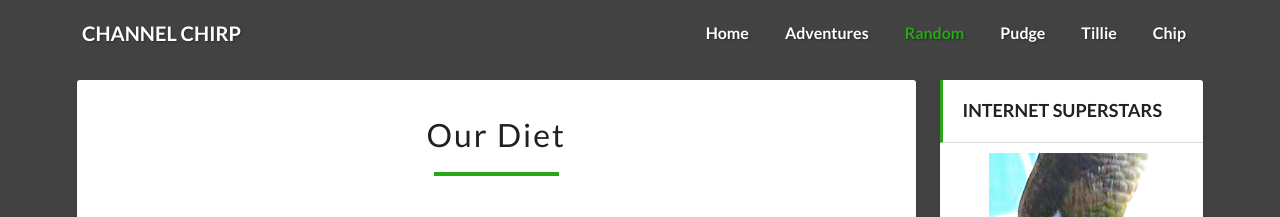
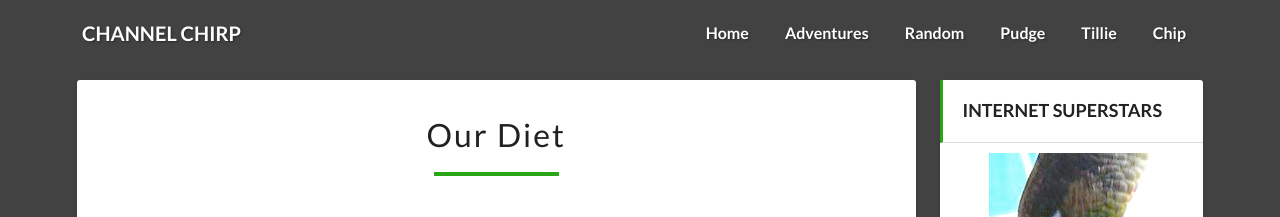
Before and after one commit to ChannelChirp/website, a Jekyll site: the page built from diet.md, in a window 1280 px wide. Shown: the top 217 px of the page. Built offline with Jekyll 4.4.1, drawn with Linux system fonts in a browser that asks for light colours.

Commit message:
fix: accessibility and

```diff
--- a/_includes/navbar.html
+++ b/_includes/navbar.html
@@ -1,14 +1,14 @@
 <nav class="navbar navbar-expand-md fixed-top navbar-light bg-white lh-nav-bg-transform">
   <div class="container">
     <a class="navbar-brand" href="{{ '/' | relative_url }}">Channel Chirp</a>
-    <button class="navbar-toggler" type="button" data-bs-toggle="collapse" data-bs-target="#mainNav">
+    <button class="navbar-toggler" type="button" data-bs-toggle="collapse" data-bs-target="#mainNav" aria-label="Hamburger Menu">
       <span class="navbar-toggler-icon"></span>
     </button>
     <div class="collapse navbar-collapse" id="mainNav">
       <ul class="navbar-nav ms-auto">
         <li class="nav-item"><a class="nav-link {% if page.url == '/' %}active{% endif %}" href="{{ '/' | relative_url }}">Home</a></li>
         <li class="nav-item"><a class="nav-link {% if page.url contains '/adventures/' %}active{% endif %}" href="{{ '/adventures/' | relative_url }}">Adventures</a></li>
-        <li class="nav-item"><a class="nav-link {% if page.url == '/diet/' %}active{% endif %}" href="{{ '#' | relative_url }}" onclick="goToRandomPost(); return false;">Random</a></li>
+        <li class="nav-item"><a class="nav-link" href="{{ '#' | relative_url }}" onclick="goToRandomPost(); return false;">Random</a></li>
         <li class="nav-item"><a class="nav-link {% if page.url == '/pudge/' %}active{% endif %}" href="{{ '/pudge/' | relative_url }}">Pudge</a></li>
         <li class="nav-item"><a class="nav-link {% if page.url == '/tillie/' %}active{% endif %}" href="{{ '/tillie/' | relative_url }}">Tillie</a></li>
         <li class="nav-item"><a class="nav-link {% if page.url == '/chip/' %}active{% endif %}" href="{{ '/chip/' | relative_url }}">Chip</a></li>
```
